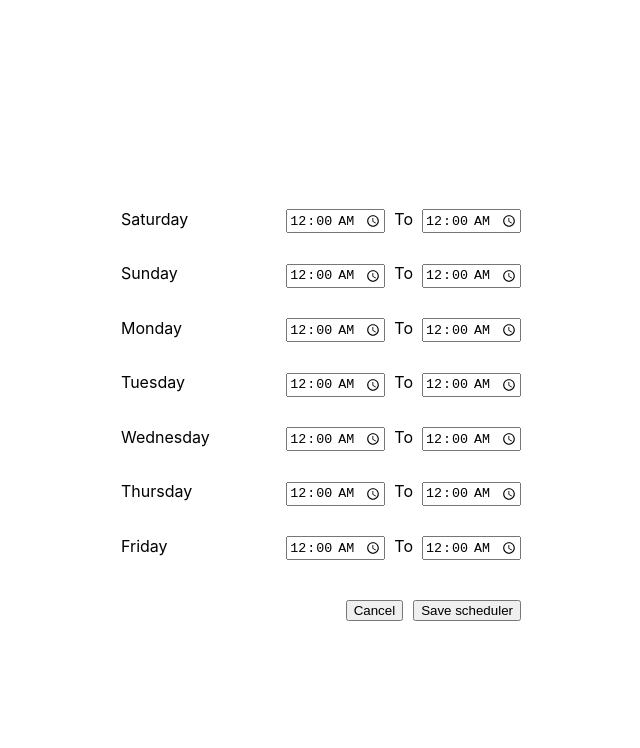
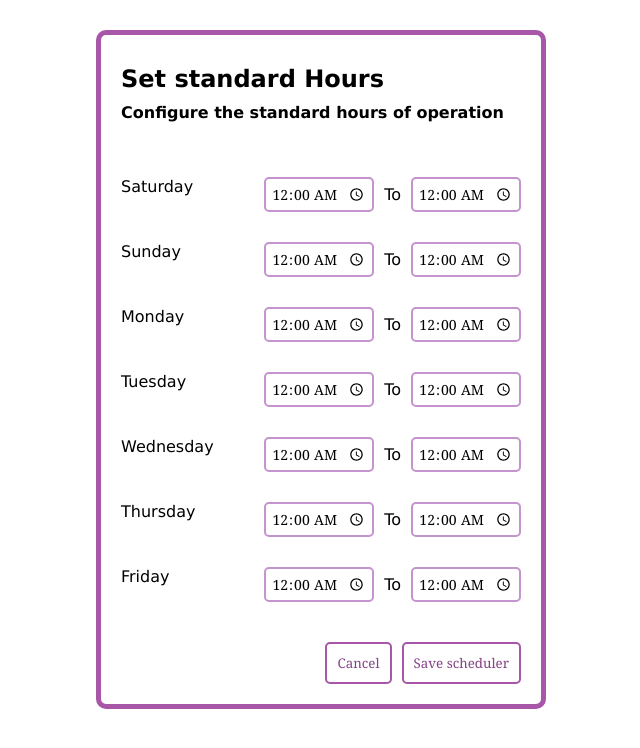
Before and after one commit to maryamxiim/FreeTime, a React (Create React App) app: page / in a window 1280 px wide. Shown: the top 748 px of the page, without its empty margins (319-959 px from the left). Built offline with nearby package versions, Linux system fonts and the light colour scheme.

Commit message:
💄Update style

```diff
--- a/package.json
+++ b/package.json
@@ -19,6 +19,7 @@
     "react-dom": "^17.0.2",
     "react-scripts": "4.0.3",
     "react-time-picker": "^4.4.4",
+    "sweetalert": "^2.1.2",
     "web-vitals": "^1.0.1"
   },
   "scripts": {
@@ -27,7 +28,7 @@
     "test": "react-scripts test",
     "eject": "react-scripts eject",
     "predeploy": "yarn build",
-     "deploy": "gh-pages -d build"
+    "deploy": "gh-pages -d build"
   },
   "eslintConfig": {
     "extends": [
--- a/src/App.css
+++ b/src/App.css
@@ -1,19 +1,16 @@
+body {
+  font-family: "Lucida Sans", "Lucida Sans Regular", "Lucida Grande",
+    "Lucida Sans Unicode", Geneva, Verdana, sans-serif;
+}
+
 .App {
   width: 100%;
-  height: 100vh;
   text-align: center;
   display: flex;
   justify-content: center;
   align-items: center;
 }
-/*
-.total {
-  width: 600px;
-  border: 1px solid black;
-  display: flex;
-  justify-content: space-between;
-  margin-top: 30px;
-} */
+
 .buttons {
   display: flex;
   justify-content: right;
@@ -23,3 +20,53 @@
 .buttons > button {
   margin-left: 10px;
 }
+
+.Total > div {
+  width: 400px;
+  font-size: medium;
+  margin: auto;
+  display: flex;
+  justify-content: left;
+  font-weight: bolder;
+  margin-top: 10px;
+}
+
+.Header {
+  font-size: x-large !important;
+}
+
+.Caption {
+  margin-bottom: 25px !important;
+}
+
+.Totalss {
+  width: 400px;
+  justify-content: center;
+  padding: 20px;
+  border: 5px solid rgb(168, 87, 168);
+  border-radius: 10px;
+  margin: auto;
+  margin-top: 30px;
+}
+
+button {
+  border-radius: 5px;
+  border: 2px solid rgb(168, 87, 168);
+  color: rgb(133, 66, 133);
+  background-color: white;
+  padding: 10px;
+  cursor: pointer;
+  font-family: Georgia, "Times New Roman", Times, serif;
+}
+
+input[type="time"] {
+  border: 2px solid rgb(197, 148, 207);
+  padding: 5px;
+  border-radius: 5px;
+  font-family: Georgia, "Times New Roman", Times, serif;
+  font-size: 14px;
+}
+
+input[type="time"]:focus {
+  outline: none;
+}
--- a/src/App.js
+++ b/src/App.js
@@ -1,91 +1,164 @@
-import React, {useState} from "react";
-import "./App.css"
+import React, { useState } from "react";
+import "./App.css";
 import Time from "./component/Time";
-
-
+import swal from "sweetalert";
 
 function App() {
+  const [valueStart, setvalueStart] = useState([
+    "00:00",
+    "00:00",
+    "00:00",
+    "00:00",
+    "00:00",
+    "00:00",
+    "00:00",
+  ]);
+  const [valueEnd, setvalueEnd] = useState([
+    "00:00",
+    "00:00",
+    "00:00",
+    "00:00",
+    "00:00",
+    "00:00",
+    "00:00",
+  ]);
+  const day = [
+    "Saturday",
+    "Sunday",
+    "Monday",
+    "Tuesday",
+    "Wednesday",
+    "Thursday",
+    "Friday",
+  ];
 
-const [valueStart , setvalueStart] = useState(["00:00", "00:00", "00:00","00:00", "00:00","00:00","00:00" ])
-const [valueEnd , setvalueEnd] = useState(["00:00" , "00:00", "00:00","00:00", "00:00","00:00","00:00"])
-const day = ["Saturday","Sunday","Monday","Tuesday","Wednesday","Thursday","Friday"]
-
-function UpdateChangeStart(value , xid) {
+  function UpdateChangeStart(value, xid) {
     const x = [...valueStart];
     x[xid] = value;
-  setvalueStart(x)
+    setvalueStart(x);
   }
 
-function UpdateChangeEnd(value , xid) {
-  const y = [...valueStart];
-  y[xid] = value;
-  setvalueEnd(y)
+  function UpdateChangeEnd(values, xids) {
+    const y = [...valueEnd];
+    y[xids] = values;
+    setvalueEnd(y);
   }
 
   function ShowList() {
-  let Input = prompt("Please enter your name:", "MaryamXim");
-  let Inputs = alert("Hi" +" "+ Input + "\n" +
-  "These are your FreeTimes:" +"\n"+
-  JSON.stringify(day[0])+": "+" From "+ "From"+JSON.stringify(valueStart[0]) +" To "+ JSON.stringify(valueStart[0])+ "\n" +
-  JSON.stringify(day[1])+": "+" From "+JSON.stringify(valueStart[1]) +" To "+ JSON.stringify(valueStart[1])+ "\n"+
-  JSON.stringify(day[2])+": "+" From "+JSON.stringify(valueStart[2]) +" To "+ JSON.stringify(valueStart[2])+ "\n"+
-  JSON.stringify(day[3])+": "+" From "+JSON.stringify(valueStart[3]) +" To "+ JSON.stringify(valueStart[3])+ "\n"+
-  JSON.stringify(day[4])+": "+" From "+JSON.stringify(valueStart[4]) +" To "+ JSON.stringify(valueStart[4])+ "\n"+
-  JSON.stringify(day[5])+": "+" From "+JSON.stringify(valueStart[5]) +" To "+ JSON.stringify(valueStart[5])+ "\n"+
-  JSON.stringify(day[6])+": "+" From "+JSON.stringify(valueStart[6]) +" To "+ JSON.stringify(valueStart[6])+ "\n" )
+    swal("Please inter your name:", {
+      content: "input",
+    }).then((value) => {
+      swal(
+        "Hi" +
+          " " +
+          `${value} ` +
+          "\n" +
+          "These are your FreeTimes:" +
+          "\n" +
+          JSON.stringify(day[0]) +
+          ": " +
+          " From " +
+          "From" +
+          JSON.stringify(valueStart[0]) +
+          " To " +
+          JSON.stringify(valueEnd[0]) +
+          "\n" +
+          JSON.stringify(day[1]) +
+          ": " +
+          " From " +
+          JSON.stringify(valueStart[1]) +
+          " To " +
+          JSON.stringify(valueEnd[1]) +
+          "\n" +
+          JSON.stringify(day[2]) +
+          ": " +
+          " From " +
+          JSON.stringify(valueStart[2]) +
+          " To " +
+          JSON.stringify(valueEnd[2]) +
+          "\n" +
+          JSON.stringify(day[3]) +
+          ": " +
+          " From " +
+          JSON.stringify(valueStart[3]) +
+          " To " +
+          JSON.stringify(valueEnd[3]) +
+          "\n" +
+          JSON.stringify(day[4]) +
+          ": " +
+          " From " +
+          JSON.stringify(valueStart[4]) +
+          " To " +
+          JSON.stringify(valueEnd[4]) +
+          "\n" +
+          JSON.stringify(day[5]) +
+          ": " +
+          " From " +
+          JSON.stringify(valueStart[5]) +
+          " To " +
+          JSON.stringify(valueEnd[5]) +
+          "\n" +
+          JSON.stringify(day[6]) +
+          ": " +
+          " From " +
+          JSON.stringify(valueStart[6]) +
+          " To " +
+          JSON.stringify(valueEnd[6]) +
+          "\n"
+      );
+    });
   }
 
-function Delete(){
-  setvalueStart(["00:00", "00:00", "00:00","00:00", "00:00","00:00","00:00","00:00"]);
-  setvalueEnd(["00:00", "00:00", "00:00","00:00", "00:00","00:00","00:00","00:00"]);
-      // window.localStorage.clear()
-      // window.location.reload()
+  function Delete() {
+    setvalueStart([
+      "00:00",
+      "00:00",
+      "00:00",
+      "00:00",
+      "00:00",
+      "00:00",
+      "00:00",
+      "00:00",
+    ]);
+    setvalueEnd([
+      "00:00",
+      "00:00",
+      "00:00",
+      "00:00",
+      "00:00",
+      "00:00",
+      "00:00",
+      "00:00",
+    ]);
   }
 
   return (
+    <div>
+      <div className="Totalss">
+        <div className="Total">
+          <div class="Header">Set standard Hours</div>
+          <div class="Caption">Configure the standard hours of operation</div>
+        </div>
         <div className="App">
           <div className="App-header">
-     <Time day={day[0]}
-      valueStart={valueStart[0]}
-      valueEnd={valueEnd[0]}
-      onChangeValueStart={ev => UpdateChangeStart(ev.target.value,0)}
-      onChangeValueEnd= {ev => UpdateChangeEnd(ev.target.value,0)}/>
-     <Time day={day[1]}
-      valueStart={valueStart[1]}
-      valueEnd={valueEnd[1]}
-      onChangeValueStart={ev => UpdateChangeStart(ev.target.value,1)}
-      onChangeValueEnd= {ev => UpdateChangeEnd(ev.target.value,1)}/>
-     <Time day={day[2]}
-      valueStart={valueStart[2]}
-      valueEnd={valueEnd[2]}
-      onChangeValueStart={ev => UpdateChangeStart(ev.target.value,2)}
-      onChangeValueEnd= {ev => UpdateChangeEnd(ev.target.value,2)}/>
-     <Time day={day[3]}
-      valueStart={valueStart[3]}
-      valueEnd={valueEnd[3]}
-      onChangeValueStart={ev => UpdateChangeStart(ev.target.value,3)}
-      onChangeValueEnd= {ev => UpdateChangeEnd(ev.target.value,3)}/>
-     <Time day={day[4]}
-      valueStart={valueStart[4]}
-      valueEnd={valueEnd[4]}
-      onChangeValueStart={ev => UpdateChangeStart(ev.target.value,4)}
-      onChangeValueEnd= {ev => UpdateChangeEnd(ev.target.value,4)}/>
-      <Time day={day[5]}
-      valueStart={valueStart[5]}
-      valueEnd={valueEnd[5]}
-      onChangeValueStart={ev => UpdateChangeStart(ev.target.value,5)}
-      onChangeValueEnd= {ev => UpdateChangeEnd(ev.target.value,5)}/>
-      <Time day={day[6]}
-      valueStart={valueStart[6]}
-      valueEnd={valueEnd[6]}
-      onChangeValueStart={ev => UpdateChangeStart(ev.target.value,6)}
-      onChangeValueEnd= {ev => UpdateChangeEnd(ev.target.value,6)} />
+            {day.map((time, index) => (
+              <Time
+                day={time}
+                valueStart={valueStart[index]}
+                valueEnd={valueEnd[index]}
+                onChangeValueStart={(ev) =>
+                  UpdateChangeStart(ev.target.value, index)
+                }
+                onChangeValueEnd={(e) => UpdateChangeEnd(e.target.value, index)}
+              />
+            ))}
 
             <div className="buttons">
               <button onClick={Delete}>Cancel</button>
               <button onClick={ShowList}> Save scheduler </button>
             </div>
-
+          </div>
+        </div>
       </div>
     </div>
   );
--- a/src/component/Time.js
+++ b/src/component/Time.js
@@ -1,14 +1,18 @@
 import React from "react";
-import "./time.css"
+import "./time.css";
 
-function Time({day , valueStart, valueEnd,onChangeValueStart, onChangeValueEnd}) {
-
-
-    return(
-
+function Time({
+  day,
+  valueStart,
+  valueEnd,
+  onChangeValueStart,
+  onChangeValueEnd,
+}) {
+  return (
     <div className="total">
       <div>{day}</div>
-   <div><input
+      <div>
+        <input
           type="time"
           onChange={onChangeValueStart}
           min="00:00"
@@ -16,9 +20,7 @@ function Time({day , valueStart, valueEnd,onChangeValueStart, onChangeValueEnd})
           step="60"
           value={valueStart}
         />
-      &nbsp;
-       To
-       &nbsp;
+        &nbsp; To &nbsp;
         <input
           type="time"
           onChange={onChangeValueEnd}
@@ -26,11 +28,10 @@ function Time({day , valueStart, valueEnd,onChangeValueStart, onChangeValueEnd})
           max="23:59"
           step="60"
           value={valueEnd}
-      /> </div>
+        />{" "}
       </div>
-    )
+    </div>
+  );
 }
 
-
-
 export default Time;
```
Also changed, not shown: src/component/time.css (+0 -9 lines), 1 other file (tests, documents, lock files or other folders). Lines whose indentation alone changed are shown as unchanged.
